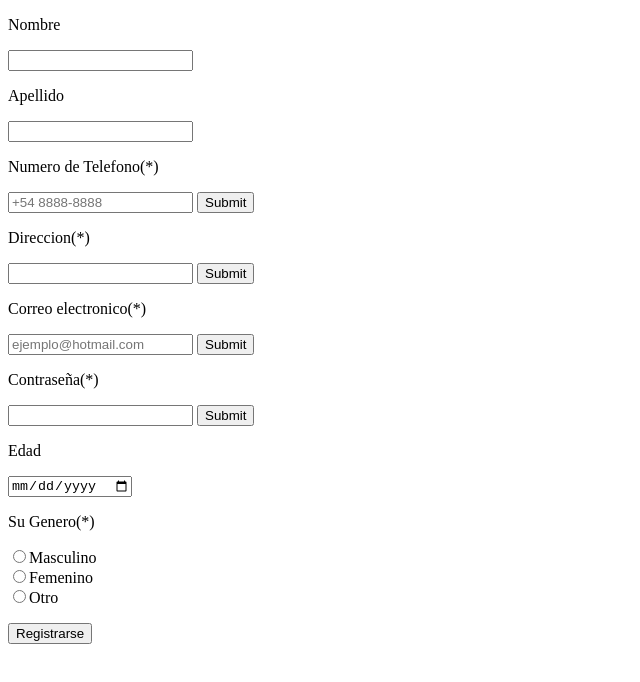
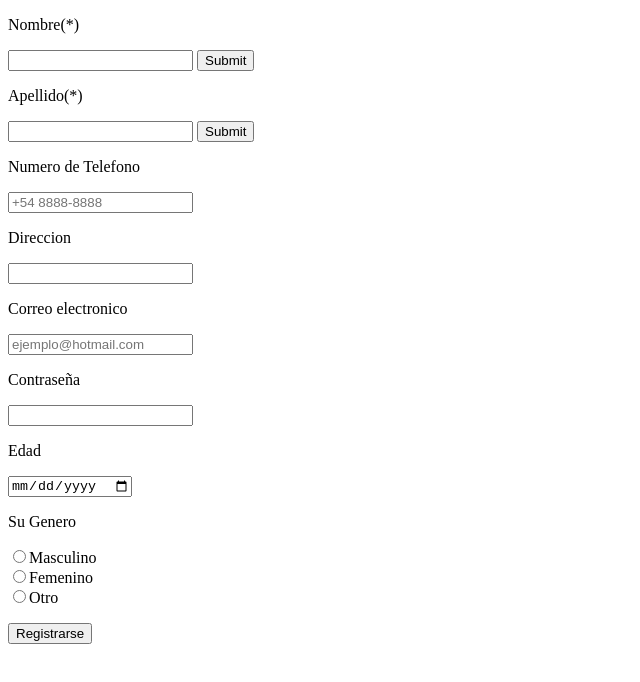
Before and after one commit to Rojinho/IanLigorria, a plain HTML site: page Formulario.html in a window 1280 px wide. Shown: the whole page, without its empty margins (0-640 px from the left). Drawn offline with Linux system fonts and the light colour scheme.

Commit message:
Update Formulario.html

```diff
--- a/Formulario.html
+++ b/Formulario.html
@@ -2,34 +2,34 @@
 <html>
     <title>Registrate</title>
 	<body>
-        <p>Nombre</p>
-        <input type="name">
-        <p>Apellido</p>
-        <input type="surname">
-        <p>Numero de Telefono(*)</p>
+        <p>Nombre(*)</p>
+        <form aria-autocomplete="off">
+        <input name="name" type="text" required />
+        <input type="submit" value="Submit" />
+        <p>Apellido(*)</p>
+        <form aria-autocomplete="off">
+        <input name="surname" type="text" required />
+        <input type="submit" value="Submit" />
+        <p>Numero de Telefono</p>
         <form aria-autocomplete="off">
         <input name="tel" type="text" placeholder="+54 8888-8888" required />
-        <input type="submit" value="Submit" />
         </form>
-        <p>Direccion(*)</p>
+        <p>Direccion</p>
         <form aria-autocomplete="off">
-        <input name="direction" type="text" required />
-        <input type="submit" value="Submit" />
-        <p>Correo electronico(*)</p>
+        <input name="direction" type="text" />
+        <p>Correo electronico</p>
         </form>
         <form aria-autocomplete="on">
-            <input name="Email" type="text" placeholder="ejemplo@hotmail.com" required />
-            <input type="submit" value="Submit" />
+        <input name="Email" type="text" placeholder="ejemplo@hotmail.com" />
         </form>
-        <p>Contraseña(*)</p>
+        <p>Contraseña</p>
         <form aria-autocomplete="off">
-            <label for="password"> </label>
-            <input name="password" type="text" required />
-            <input type="submit" value="Submit" />
+        <label for="password"> </label>
+        <input name="password" type="text">
         </form>
         <p>Edad</p>
         <input type="date">
-        <p>Su Genero(*)</p>
+        <p>Su Genero</p>
         <input type="radio" name="gender" value="male" />Masculino<br />
         <input type="radio" name="gender" value="female" />Femenino<br />
         <input type="radio" name="gender" value="other" />Otro<br />
```
